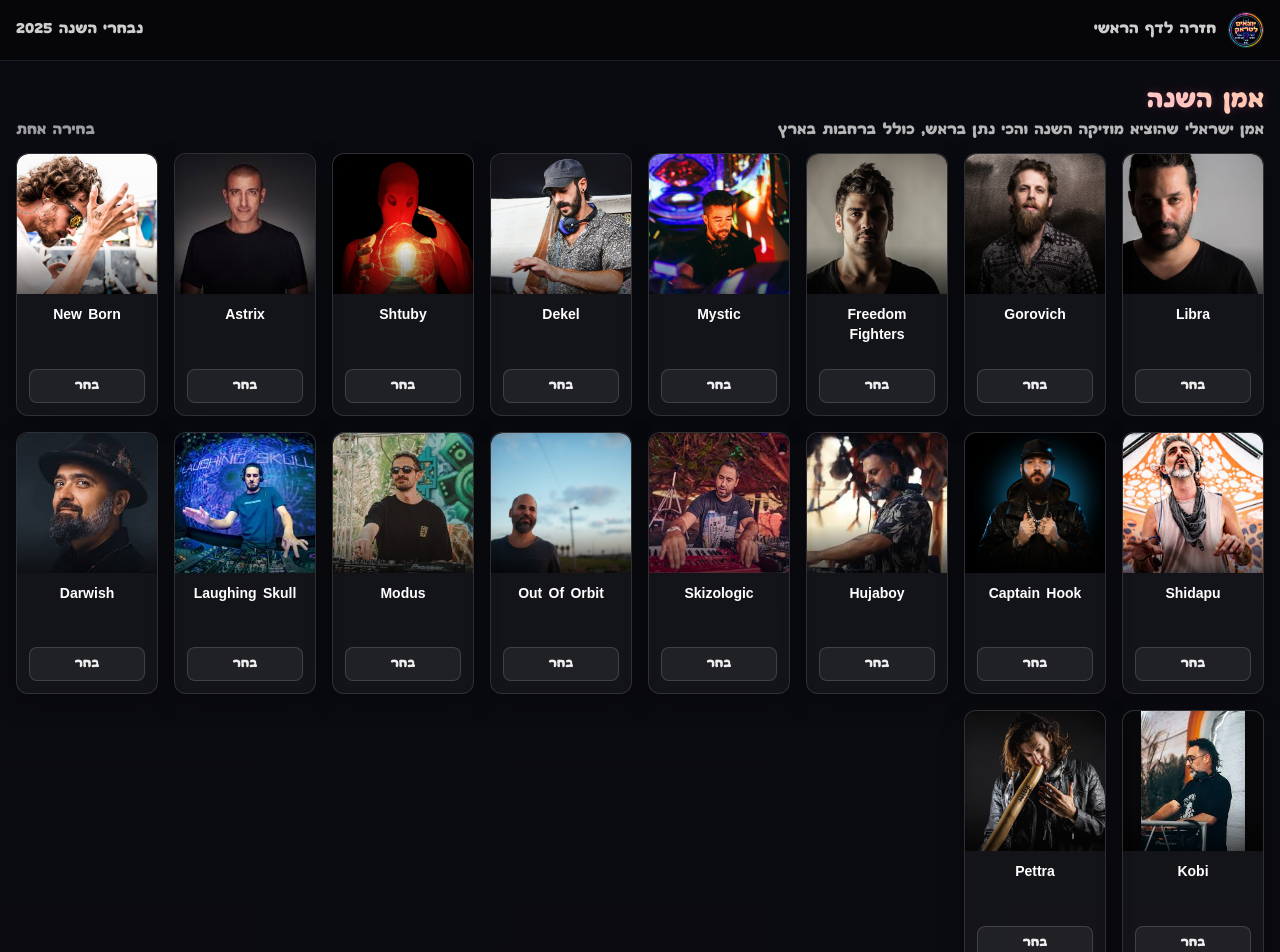
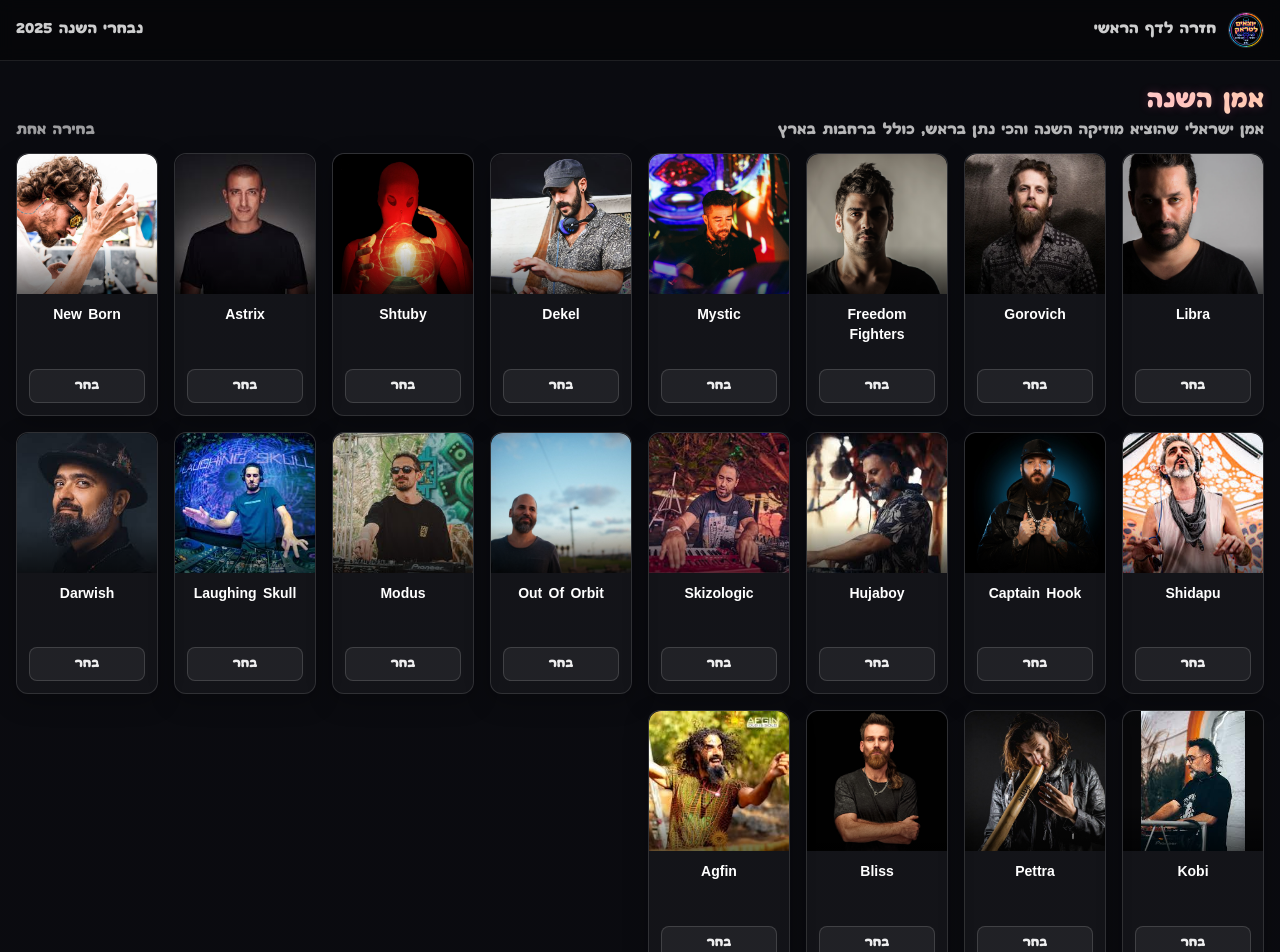
Before and after one commit to ShadowBoxer39/Trance-Awards, a Next.js app: page /awards in a window 1280 px wide. Shown: the top 952 px of the page. Built offline with nearby package versions, Linux system fonts and the light colour scheme; no server answers.

Commit message:
Update awards-data.ts

```diff
--- a/data/awards-data.ts
+++ b/data/awards-data.ts
@@ -31,6 +31,8 @@ export const CATEGORIES = [
       { id: "darwish", name: "Darwish", artwork: "/images/darwish.jpeg" },
       { id: "kobi", name: "Kobi", artwork: "/images/kobi.jpeg" },
       { id: "pettra", name: "Pettra", artwork: "/images/pettra.jpeg" },
+      { id: "bliss", name: "Bliss", artwork: "/images/bliss.jpg" },
+      { id: "afgin", name: "Agfin", artwork: "/images/afgin.jpeg" },
     ],
   },
   {
@@ -116,6 +118,7 @@ export const CATEGORIES = [
       { id: "adiros", name: "Adiros", artwork: "/images/adiros.jpeg" },
       { id: "adama", name: "Adama", artwork: "/images/adama.jpg" },
       { id: "elberg", name: "Elberg", artwork: "/images/elberg.jpeg" },
+      { id: "detune", name: "Detune", artwork: "/images/detune.jpg" },
     ],
   },
 ];
```
